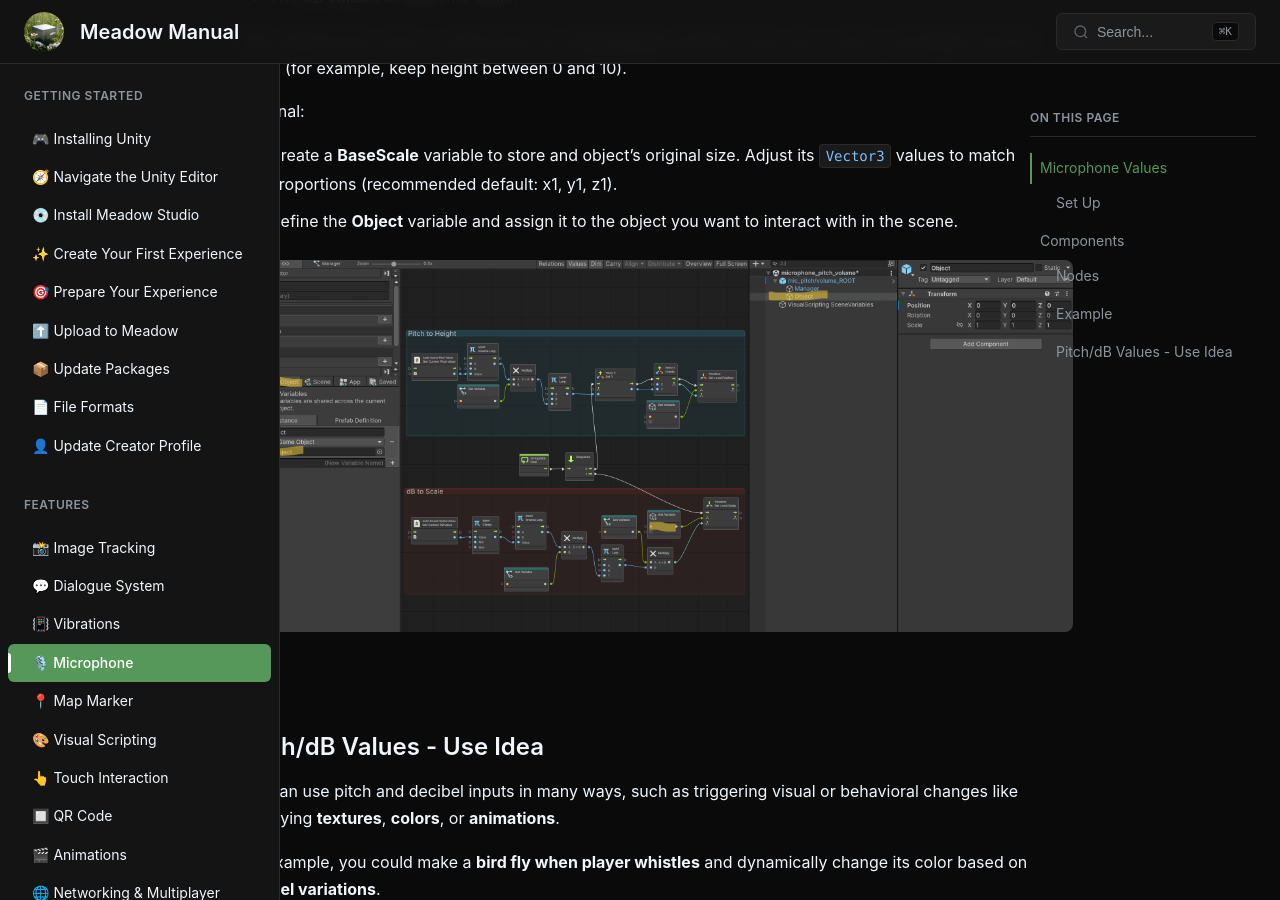
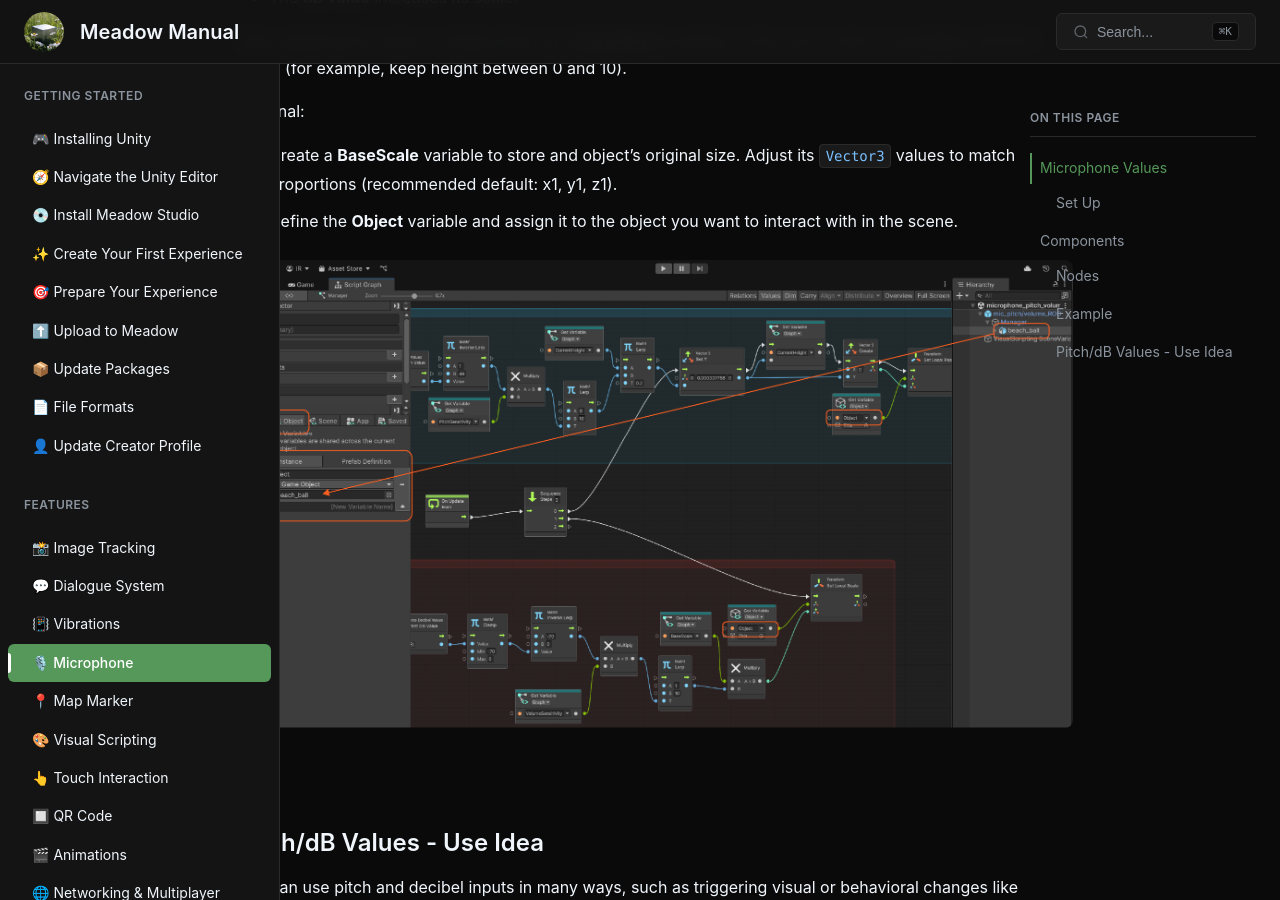
Before and after one commit to untoldgarden/meadow-manual, a Jekyll site: the page built from pages/features/microphone-values.md, in a window 1280 px wide and 900 px high, scrolled down 3139 px. Built offline with Jekyll 4.4.1, drawn with Linux system fonts in a browser that asks for light colours; the table of contents is made by our own code.

Commit message:
indication marks changed to convention

```diff
--- a/pages/features/microphone-values.md
+++ b/pages/features/microphone-values.md
@@ -69,7 +69,7 @@
 - Create a **BaseScale** variable to store and object's original size. Adjust its `Vector3` values to match proportions (recommended default: x1, y1, z1).
 - Define the **Object** variable and assign it to the object you want to interact with in the scene.
 
-![alt_text](../images/microphone-example-obj.webp)
+![alt_text](../images/microphone-example-object.webp)
 
 <br>
 
```
Also changed, not shown: images/microphone-example-obj.webp (deleted), images/microphone-example-object.webp (added).
